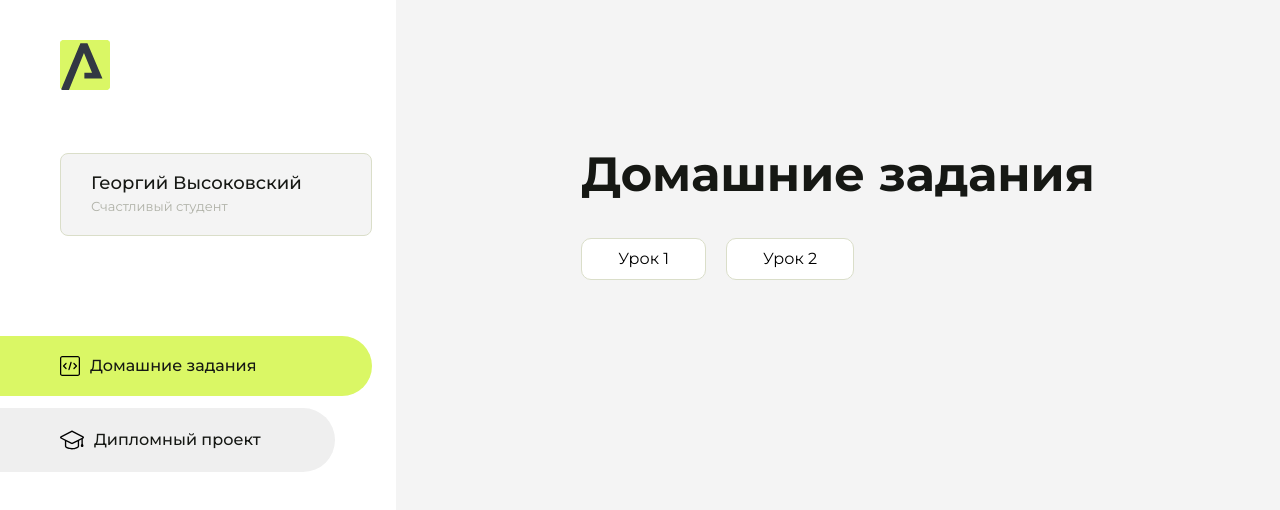
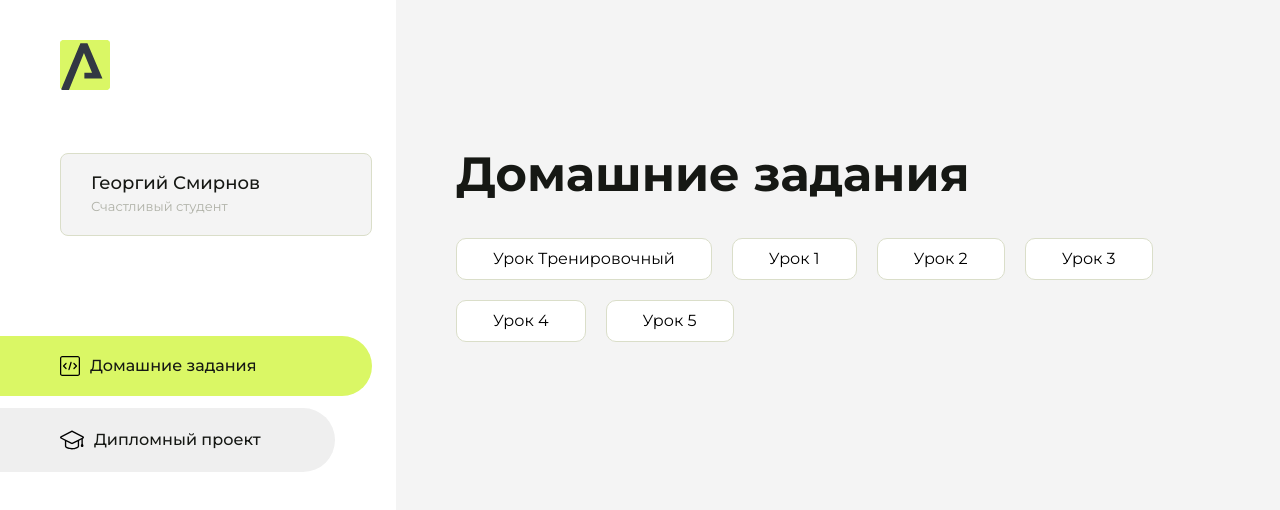
Before and after one commit to Georgii-Smirnov/homework, a plain HTML site: page index.html in a window 1280 px wide. Drawn offline with Linux system fonts and the light colour scheme.

Commit message:
Update index.html

```diff
--- a/index.html
+++ b/index.html
@@ -43,7 +43,7 @@
                 </svg>
             </div>
             <div class="sidebar__user">
-                <div class="sidebar__name">Георгий Высоковский</div>
+                <div class="sidebar__name">Георгий Смирнов</div>
                 <div class="sidebar__text">Счастливый студент</div>
             </div>
             <div class="sidebar__tabs">
@@ -93,10 +93,22 @@
                 <div class="content__title">Домашние задания</div>
                 <ul class="content__list">
                     <li class="content__list-item">
-                        <a href="lesson 1/index.html">Урок 1</a>
+                        <a href="lesson-training/index.html">Урок Тренировочный</a>
+                     </li>
+                    <li class="content__list-item">
+                        <a href="lesson-1/index.html">Урок 1</a>
                     </li>
                      <li class="content__list-item">
-                        <a href="lesson 2/index.html">Урок 2</a>
+                        <a href="lesson-2/index.html">Урок 2</a>
+                     </li>
+                    <li class="content__list-item">
+                        <a href="lesson-3/index.html">Урок 3</a>
+                     </li>
+                    <li class="content__list-item">
+                        <a href="lesson-4/index.html">Урок 4</a>
+                     </li>
+                    <li class="content__list-item">
+                        <a href="lesson-5/index.html">Урок 5</a>
                      </li>
                 </ul>
             </div>
```
